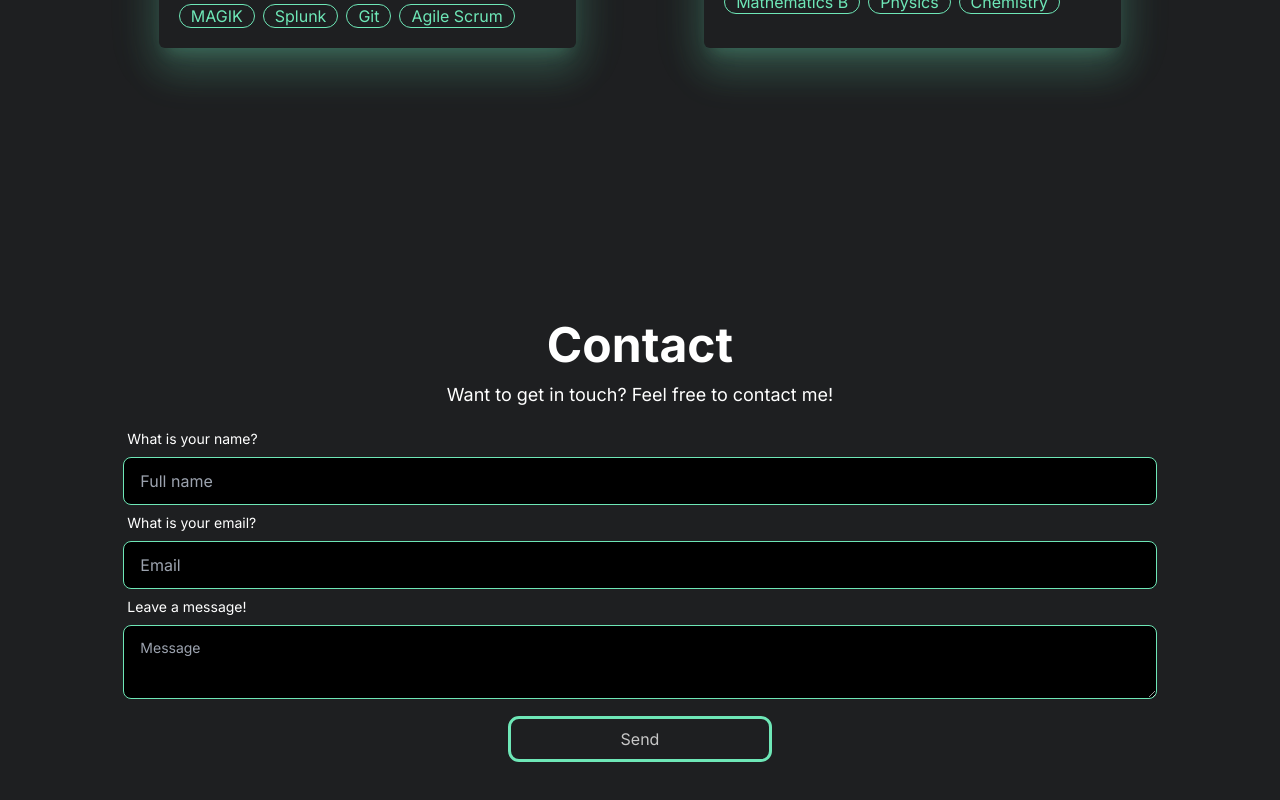
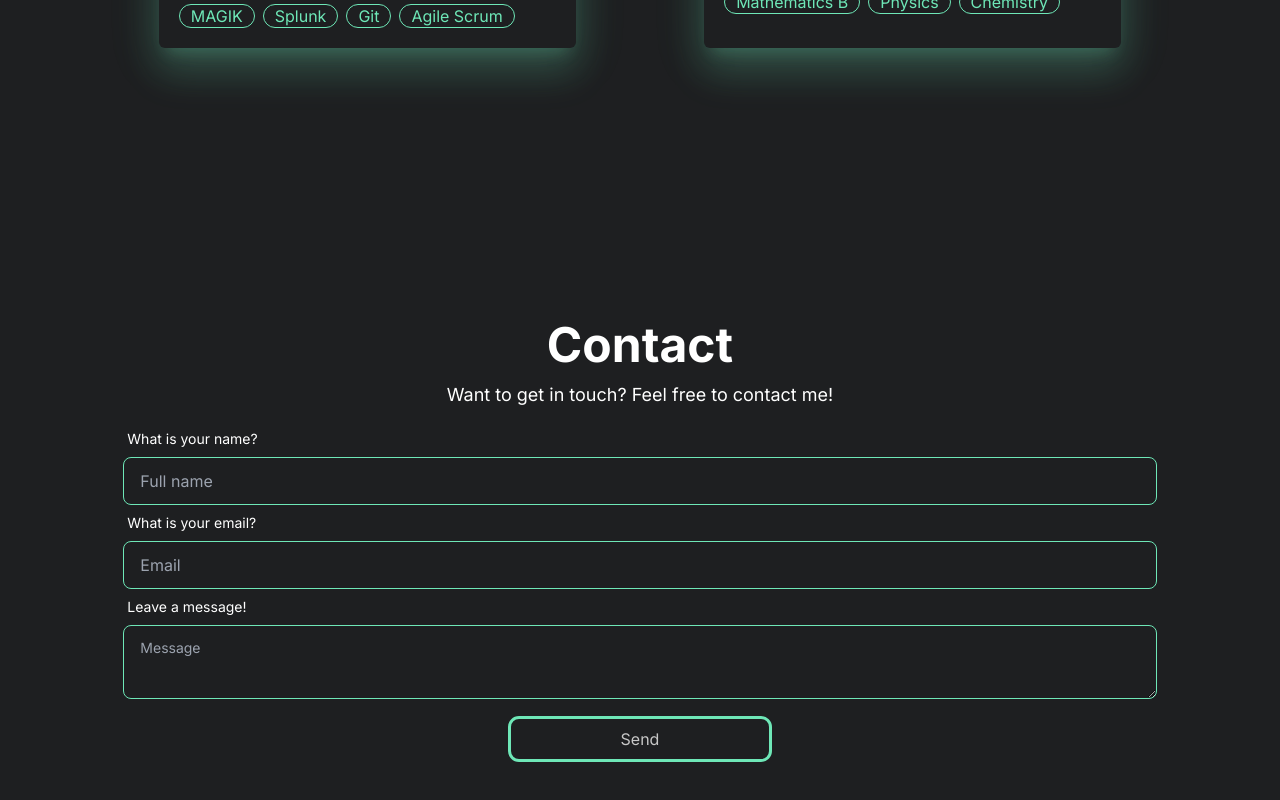
Before and after one commit to DrTuup/portfolio, a Next.js app: page / in a window 1280 px wide. Shown: the part 3240-4040 px from the top of the page. Built offline with nearby package versions, Linux system fonts and the light colour scheme.

Commit message:
fix colors form

```diff
--- a/app/page.tsx
+++ b/app/page.tsx
@@ -257,7 +257,7 @@ export default function Home() {
                   id="name"
                   type="text"
                   placeholder="Full name"
-                  className="input input-bordered input-primary text-foreground"
+                  className="input input-bordered input-primary bg-background text-foreground"
                 />
               </div>{" "}
               <div className="form-control">
@@ -270,7 +270,7 @@ export default function Home() {
                   id="email"
                   type="email"
                   placeholder="Email"
-                  className="input input-bordered input-primary text-foreground"
+                  className="input input-bordered input-primary bg-background text-foreground"
                 />
               </div>
             </div>
@@ -281,7 +281,7 @@ export default function Home() {
                 </span>
               </label>
               <textarea
-                className="textarea textarea-bordered textarea-primary text-foreground"
+                className="textarea textarea-bordered textarea-primary bg-background text-foreground"
                 placeholder="Message"
                 id="message"
               />
```
Also changed, not shown: 1 other file (tests, documents, lock files or other folders).
